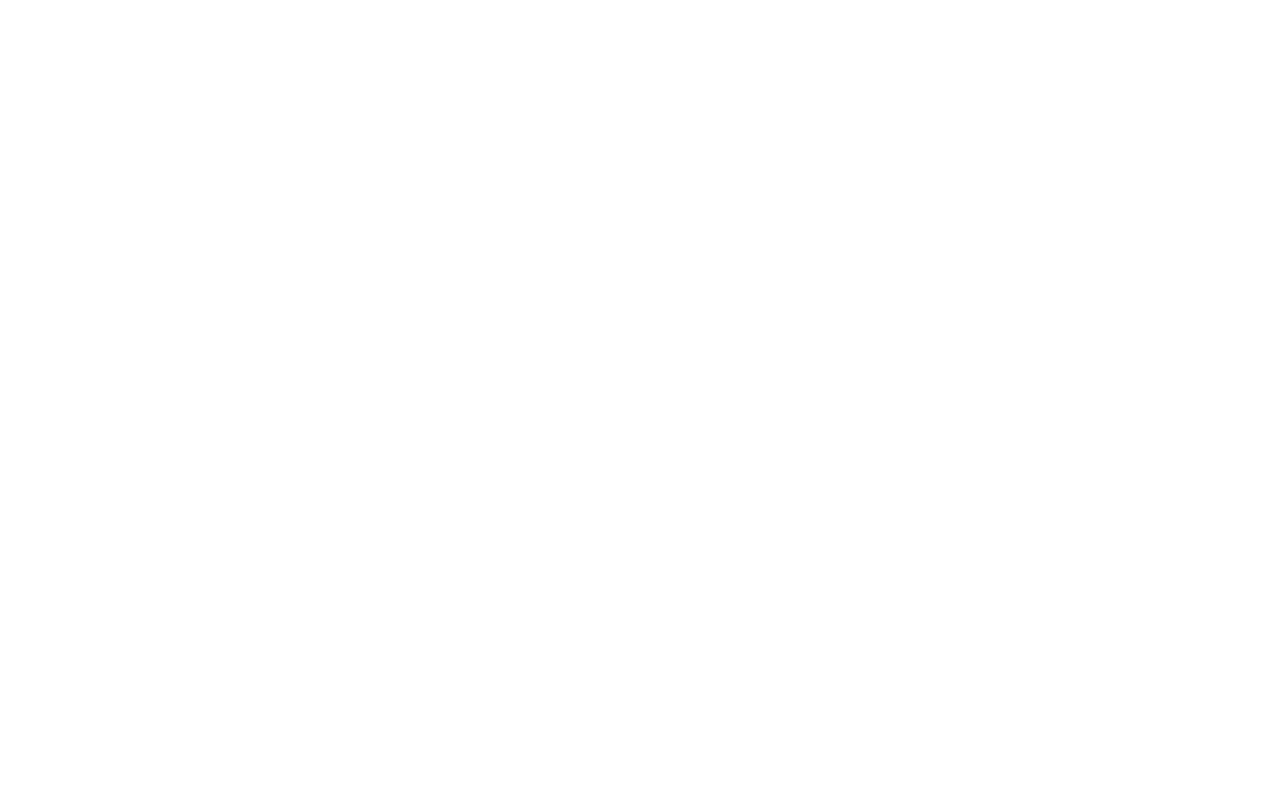
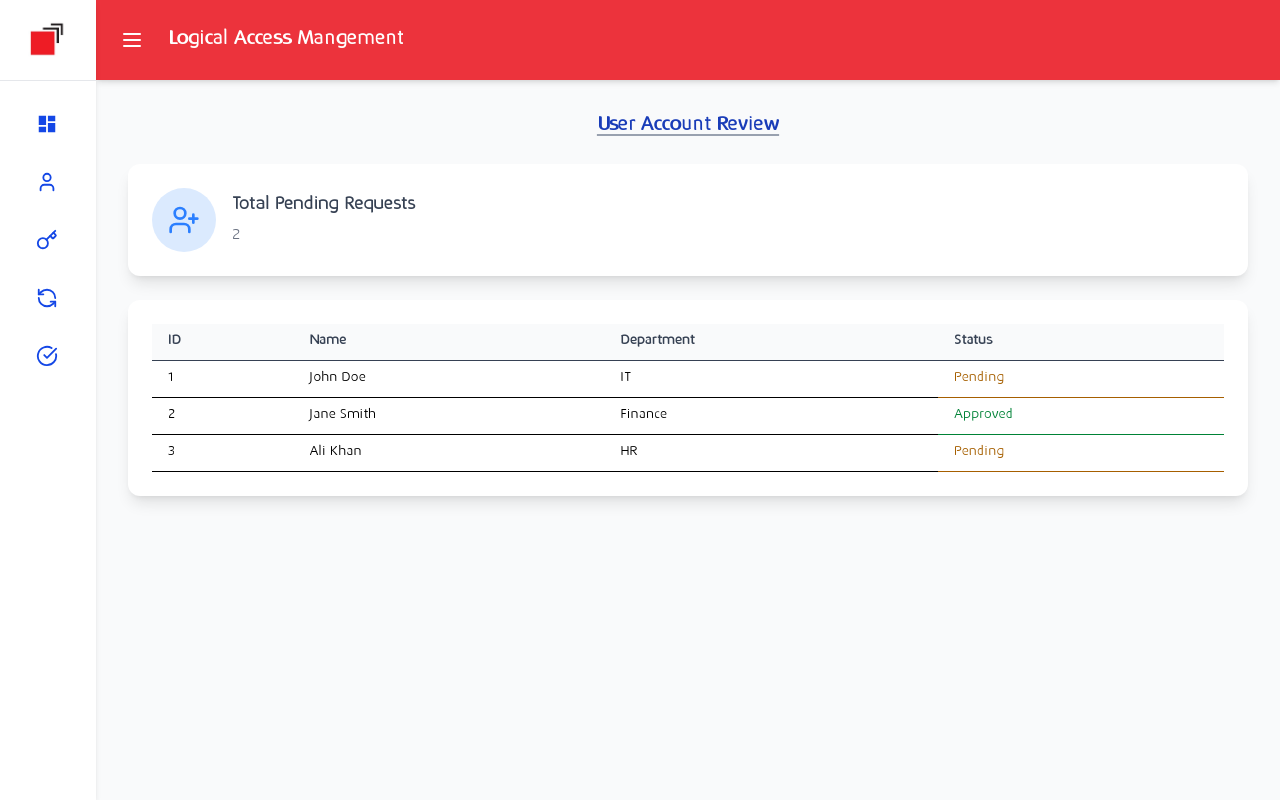
Before and after one commit to Nazmul-karim-tanvir-2nd/lamCodes, a React (Vite) app in the folder lamFrontend/: page /useraccount-review-dashboard in a window 1280 px wide. Before the commit this address had no page. Built offline with nearby package versions, Linux system fonts and the light colour scheme.

Commit message:
working on account opening review dashboard

```diff
--- a/lamFrontend/src/App.jsx
+++ b/lamFrontend/src/App.jsx
@@ -9,6 +9,7 @@
 import AccessReviewDashboard from './pages/ITAdmin/accessReviewDashboard/AccessReviewDashboard.jsx';
 import AdminDashboard from './pages/ITAdmin/AdminDashboard.jsx';
 import AccessReviewDetails from './pages/ITAdmin/accessReviewDashboard/AccessReviewDetails.jsx';
+import UserAccountReview from './pages/ITAdmin/userAccountDashboard/UserAccountReview.jsx';
 
 function App() {
   return (
@@ -26,6 +27,7 @@
           <Route path="dashboard" element={<AdminDashboard />} />
           <Route path="access-review-dashboard" element={<AccessReviewDashboard />} />
           <Route path="access-review-details/:id" element={<AccessReviewDetails />} />
+          <Route path="useraccount-review-dashboard" element={<UserAccountReview />} />
         </Route>
 
         {/* Login route outside layout */}
--- a/lamFrontend/src/pages/ITAdmin/AdminDashboard.jsx
+++ b/lamFrontend/src/pages/ITAdmin/AdminDashboard.jsx
@@ -17,7 +17,7 @@
 const requests = [
     {
         label: "New User Account Opening",
-        path: "/",
+        path: "/useraccount-review-dashboard",
         count: 8,
         icon: <UserPlus size={40} className="text-blue-500" />,
         color: "bg-blue-100",
--- /dev/null
+++ b/lamFrontend/src/pages/ITAdmin/userAccountDashboard/UserAccountReview.jsx
@@ -0,0 +1,67 @@
+// src/pages/ITAdmin/UserAccountReview.jsx
+import React from "react";
+import { UserPlus } from "lucide-react";
+
+// Sample data (replace with real API/data later)
+const accountRequests = [
+    { id: 1, name: "John Doe", department: "IT", status: "Pending" },
+    { id: 2, name: "Jane Smith", department: "Finance", status: "Approved" },
+    { id: 3, name: "Ali Khan", department: "HR", status: "Pending" },
+];
+
+const UserAccountReview = () => {
+    return (
+        <div className="min-h-screen p-4 bg-gray-50">
+            {/* Header */}
+            <h1 className="text-xl font-bold text-blue-800 mb-6 underline underline-offset-4 decoration-gray-400 text-center">
+                User Account Review
+            </h1>
+
+            {/* Summary Card */}
+            <div className="bg-white shadow-lg rounded-xl p-6 mb-6 flex items-center gap-4">
+                <div className="bg-blue-100 p-4 rounded-full">
+                    <UserPlus size={32} className="text-blue-500" />
+                </div>
+                <div>
+                    <h2 className="text-lg font-semibold text-gray-700">Total Pending Requests</h2>
+                    <p className="text-gray-500 mt-1">{accountRequests.filter(r => r.status === "Pending").length}</p>
+                </div>
+            </div>
+
+            {/* Requests Table */}
+            <div className="bg-white shadow-lg rounded-xl p-6 overflow-x-auto">
+                <table className="min-w-full text-left text-sm">
+                    <thead className="bg-gray-50 text-gray-700">
+                        <tr>
+                            <th className="px-4 py-2 border-b">ID</th>
+                            <th className="px-4 py-2 border-b">Name</th>
+                            <th className="px-4 py-2 border-b">Department</th>
+                            <th className="px-4 py-2 border-b">Status</th>
+                        </tr>
+                    </thead>
+                    <tbody>
+                        {accountRequests.map((req) => (
+                            <tr key={req.id} className="hover:bg-gray-50">
+                                <td className="px-4 py-2 border-b">{req.id}</td>
+                                <td className="px-4 py-2 border-b">{req.name}</td>
+                                <td className="px-4 py-2 border-b">{req.department}</td>
+                                <td
+                                    className={`px-4 py-2 border-b font-medium ${req.status === "Pending"
+                                        ? "text-yellow-700"
+                                        : req.status === "Approved"
+                                            ? "text-green-700"
+                                            : "text-red-700"
+                                        }`}
+                                >
+                                    {req.status}
+                                </td>
+                            </tr>
+                        ))}
+                    </tbody>
+                </table>
+            </div>
+        </div>
+    );
+};
+
+export default UserAccountReview;
--- /dev/null
+++ b/lamFrontend/src/pages/ITAdmin/userAccountDashboard/UserAccountReviewDetails.jsx
@@ -0,0 +1,9 @@
+import React from 'react'
+
+const UserAccountReviewDetails = () => {
+    return (
+        <div>UserAccountReviewDetails</div>
+    )
+}
+
+export default UserAccountReviewDetails
```
